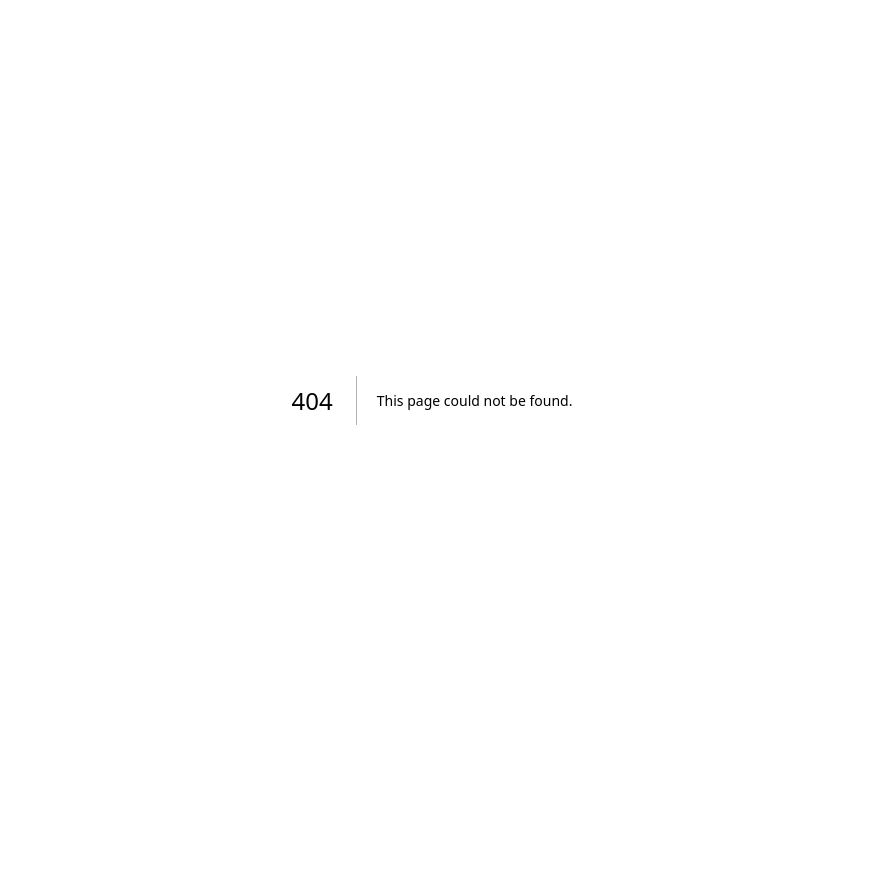
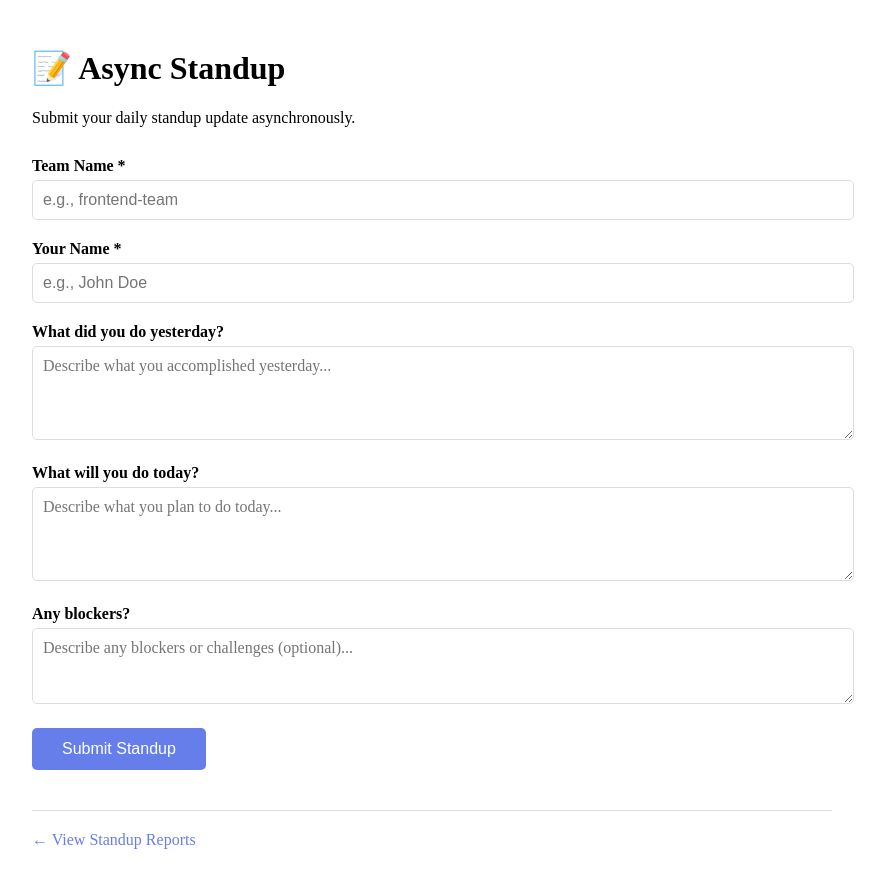
Before and after one commit to lixingliangsy/async-standup-tool, a Next.js app: page /standup in a window 1280 px wide. Before the commit this address had no page. Shown: the whole page, without its empty margins (208-1093 px from the left). Before the commit the page ends 800 px from the top, so only its background shows below. Built offline with nearby package versions, Linux system fonts and the light colour scheme.

Commit message:
add pages/standup.js

```diff
--- /dev/null
+++ b/pages/standup.js
@@ -0,0 +1,216 @@
+import { useState } from 'react';
+import Head from 'next/head';
+
+export default function StandupPage() {
+  const [team, setTeam] = useState('');
+  const [member, setMember] = useState('');
+  const [yesterday, setYesterday] = useState('');
+  const [today, setToday] = useState('');
+  const [blockers, setBlockers] = useState('');
+  const [submitted, setSubmitted] = useState(false);
+  const [error, setError] = useState('');
+
+  const handleSubmit = async (e) => {
+    e.preventDefault();
+    setError('');
+
+    try {
+      const res = await fetch('/api/standups', {
+        method: 'POST',
+        headers: { 'Content-Type': 'application/json' },
+        body: JSON.stringify({ team, member, yesterday, today, blockers })
+      });
+
+      const data = await res.json();
+
+      if (data.success) {
+        setSubmitted(true);
+        setTeam('');
+        setMember('');
+        setYesterday('');
+        setToday('');
+        setBlockers('');
+      } else {
+        setError(data.error || 'Failed to submit standup');
+      }
+    } catch (err) {
+      setError('Failed to submit standup. Please try again.');
+    }
+  };
+
+  return (
+    <div>
+      <Head>
+        <title>Async Standup - Submit Your Update</title>
+      </Head>
+
+      <div style={{ maxWidth: '800px', margin: '0 auto', padding: '20px' }}>
+        <h1>📝 Async Standup</h1>
+        <p>Submit your daily standup update asynchronously.</p>
+
+        {submitted ? (
+          <div style={{
+            padding: '20px',
+            background: '#d4edda',
+            border: '1px solid #c3e6cb',
+            borderRadius: '5px',
+            marginTop: '20px'
+          }}>
+            <h3>✅ Standup Submitted!</h3>
+            <p>Your standup has been recorded successfully.</p>
+            <button
+              onClick={() => setSubmitted(false)}
+              style={{
+                padding: '10px 20px',
+                background: '#667eea',
+                color: 'white',
+                border: 'none',
+                borderRadius: '5px',
+                cursor: 'pointer',
+                marginTop: '10px'
+              }}
+            >
+              Submit Another
+            </button>
+          </div>
+        ) : (
+          <form onSubmit={handleSubmit} style={{ marginTop: '30px' }}>
+            <div style={{ marginBottom: '20px' }}>
+              <label style={{ display: 'block', marginBottom: '5px', fontWeight: 'bold' }}>
+                Team Name *
+              </label>
+              <input
+                type="text"
+                value={team}
+                onChange={(e) => setTeam(e.target.value)}
+                required
+                placeholder="e.g., frontend-team"
+                style={{
+                  width: '100%',
+                  padding: '10px',
+                  border: '1px solid #ddd',
+                  borderRadius: '5px',
+                  fontSize: '16px'
+                }}
+              />
+            </div>
+
+            <div style={{ marginBottom: '20px' }}>
+              <label style={{ display: 'block', marginBottom: '5px', fontWeight: 'bold' }}>
+                Your Name *
+              </label>
+              <input
+                type="text"
+                value={member}
+                onChange={(e) => setMember(e.target.value)}
+                required
+                placeholder="e.g., John Doe"
+                style={{
+                  width: '100%',
+                  padding: '10px',
+                  border: '1px solid #ddd',
+                  borderRadius: '5px',
+                  fontSize: '16px'
+                }}
+              />
+            </div>
+
+            <div style={{ marginBottom: '20px' }}>
+              <label style={{ display: 'block', marginBottom: '5px', fontWeight: 'bold' }}>
+                What did you do yesterday?
+              </label>
+              <textarea
+                value={yesterday}
+                onChange={(e) => setYesterday(e.target.value)}
+                placeholder="Describe what you accomplished yesterday..."
+                rows={4}
+                style={{
+                  width: '100%',
+                  padding: '10px',
+                  border: '1px solid #ddd',
+                  borderRadius: '5px',
+                  fontSize: '16px',
+                  fontFamily: 'inherit'
+                }}
+              />
+            </div>
+
+            <div style={{ marginBottom: '20px' }}>
+              <label style={{ display: 'block', marginBottom: '5px', fontWeight: 'bold' }}>
+                What will you do today?
+              </label>
+              <textarea
+                value={today}
+                onChange={(e) => setToday(e.target.value)}
+                placeholder="Describe what you plan to do today..."
+                rows={4}
+                style={{
+                  width: '100%',
+                  padding: '10px',
+                  border: '1px solid #ddd',
+                  borderRadius: '5px',
+                  fontSize: '16px',
+                  fontFamily: 'inherit'
+                }}
+              />
+            </div>
+
+            <div style={{ marginBottom: '20px' }}>
+              <label style={{ display: 'block', marginBottom: '5px', fontWeight: 'bold' }}>
+                Any blockers?
+              </label>
+              <textarea
+                value={blockers}
+                onChange={(e) => setBlockers(e.target.value)}
+                placeholder="Describe any blockers or challenges (optional)..."
+                rows={3}
+                style={{
+                  width: '100%',
+                  padding: '10px',
+                  border: '1px solid #ddd',
+                  borderRadius: '5px',
+                  fontSize: '16px',
+                  fontFamily: 'inherit'
+                }}
+              />
+            </div>
+
+            {error && (
+              <div style={{
+                padding: '10px',
+                background: '#f8d7da',
+                border: '1px solid #f5c6cb',
+                borderRadius: '5px',
+                marginBottom: '20px',
+                color: '#721c24'
+              }}>
+                {error}
+              </div>
+            )}
+
+            <button
+              type="submit"
+              style={{
+                padding: '12px 30px',
+                background: '#667eea',
+                color: 'white',
+                border: 'none',
+                borderRadius: '5px',
+                fontSize: '16px',
+                cursor: 'pointer'
+              }}
+            >
+              Submit Standup
+            </button>
+          </form>
+        )}
+
+        <div style={{ marginTop: '40px', paddingTop: '20px', borderTop: '1px solid #ddd' }}>
+          <a href="/reports" style={{ color: '#667eea', textDecoration: 'none' }}>
+            ← View Standup Reports
+          </a>
+        </div>
+      </div>
+    </div>
+  );
+}
```
